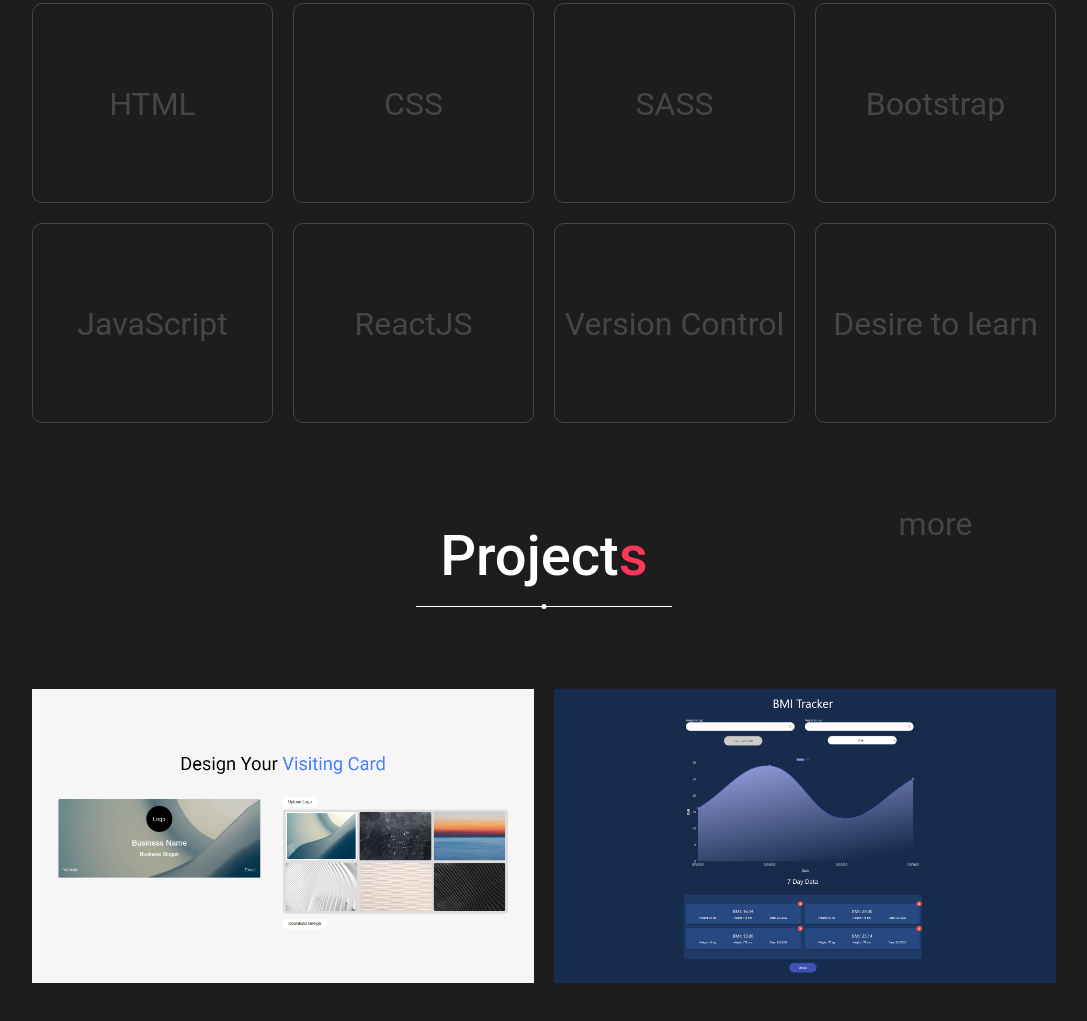
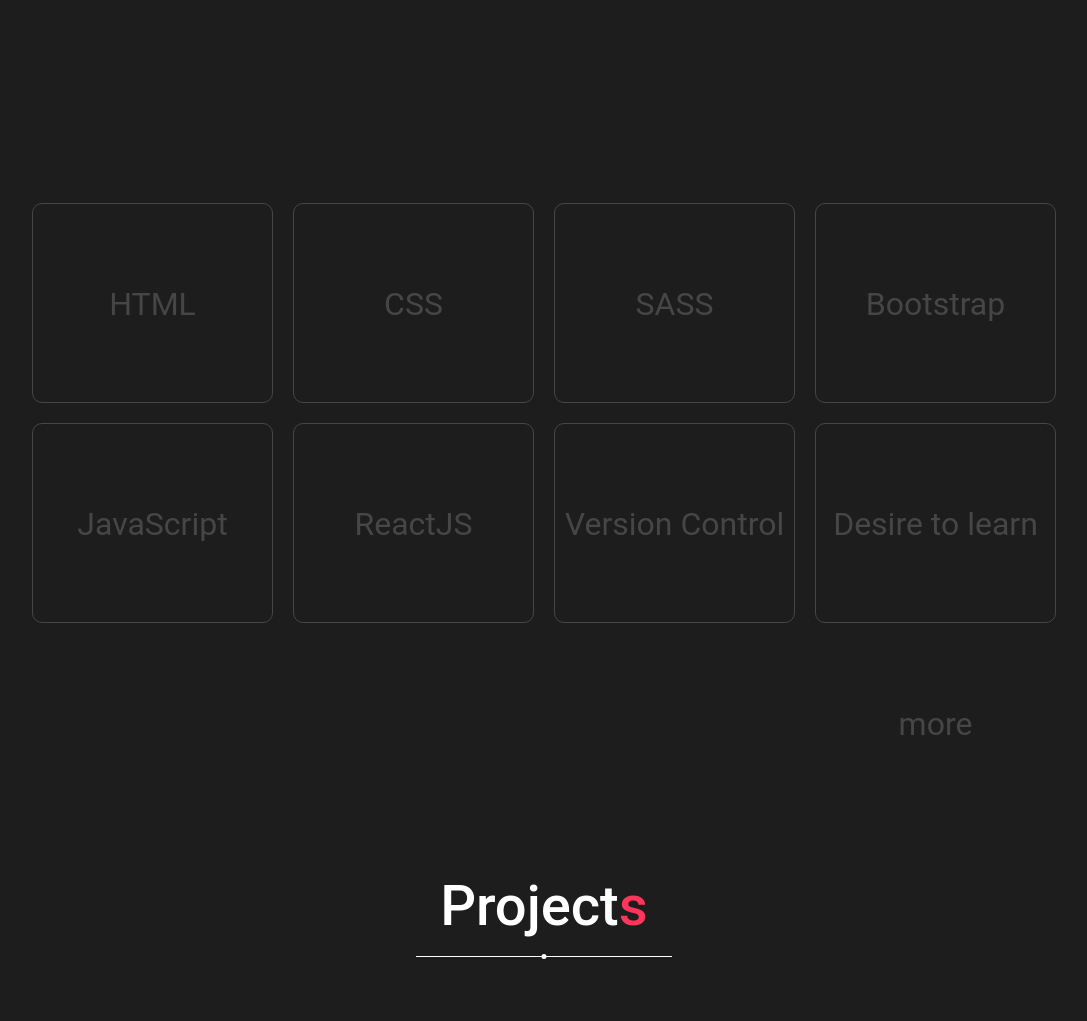
Before and after one commit to softwebdev05/portfolio-website, a website: page index.html in a window 1280 px wide. Shown: the part 1711-2732 px from the top of the page, without its empty margins (96-1183 px from the left). Drawn offline with Linux system fonts and the light colour scheme.

Commit message:
updated layout

```diff
--- a/style.css
+++ b/style.css
@@ -359,7 +359,7 @@
 
 .skill-container{
   position: relative;
-  margin-top: 100px;
+  margin-top: 300px;
   display: grid;
   grid-template-columns: repeat(4, 1fr);
   grid-gap: 20px;
@@ -397,7 +397,7 @@
 
 .project, .contact{
   position: relative;
-  padding: 50px 10vw;
+  padding: 200px 10vw;
 }
 
 .project-container{
@@ -405,7 +405,7 @@
   display: grid;
   grid-template-columns: repeat(2, 1fr);
   grid-gap: 20px;
-  margin-top: 100px;
+  margin-top: 200px;
   margin-bottom: 110px;
 }
 
```
